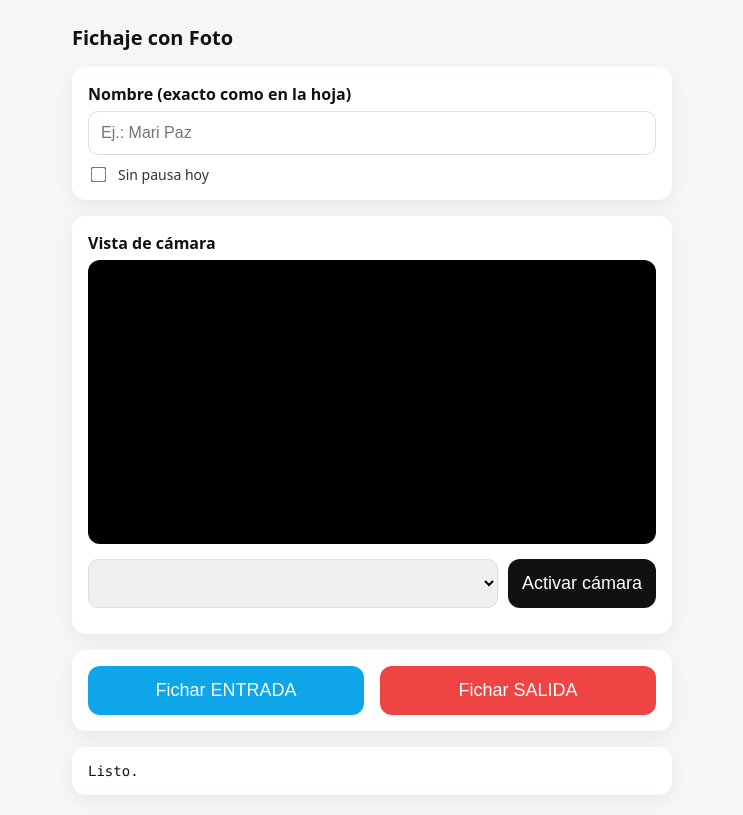
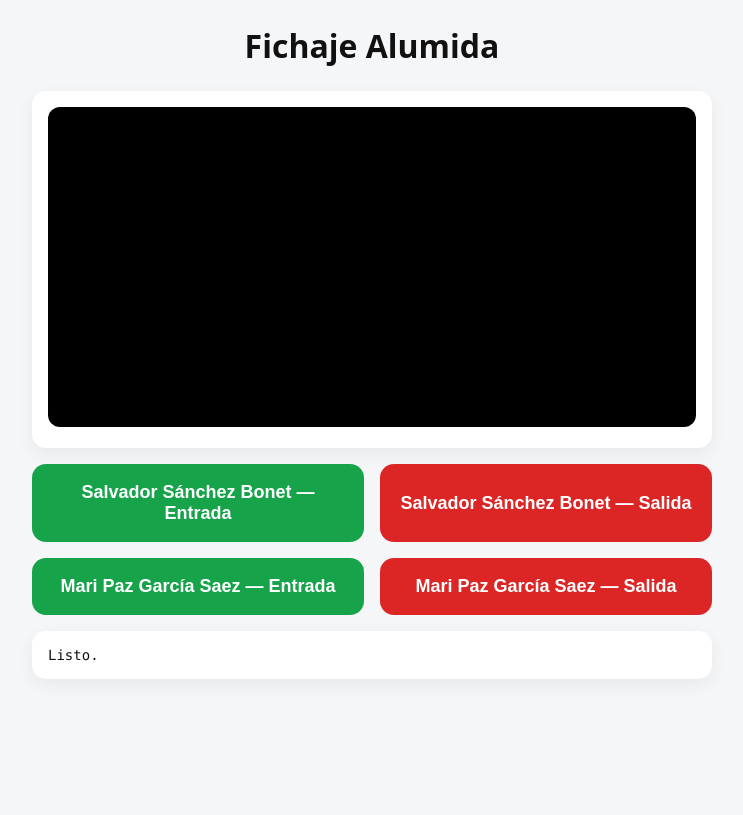
Before and after one commit to sem-auto/Fichaje-plantilla, a plain HTML site: page index.html in a window 1280 px wide. Shown: the whole page, without its empty margins (268-1011 px from the left). Drawn offline with Linux system fonts and the light colour scheme.

Commit message:
Update index.html

```diff
--- a/index.html
+++ b/index.html
@@ -2,57 +2,35 @@
 <html lang="es">
 <head>
 <meta charset="utf-8" />
-  <meta http-equiv="Cache-Control" content="no-cache, no-store, must-revalidate" />
-  <meta http-equiv="Pragma" content="no-cache" />
-  <meta http-equiv="Expires" content="0" />
-  <meta name="viewport" content="width=device-width, initial-scale=1" />
-  <title>Fichaje con Foto</title>
+<meta name="viewport" content="width=device-width,initial-scale=1" />
+<title>Fichaje Alumida (Foto automática)</title>
 <style>
   :root { --gap: 16px; }
-    * { box-sizing: border-box; }
   body { margin:0; font-family: system-ui, Arial, sans-serif; background:#f4f6f8; color:#111; }
-    .wrap { max-width: 640px; margin: 0 auto; padding: 20px; display: grid; gap: var(--gap); }
-    .card { background:#fff; border-radius:14px; padding:16px; box-shadow: 0 6px 18px rgba(0,0,0,.06); }
-    h1 { margin: 4px 0 0; font-size: 20px; font-weight: 700; }
-    label { display:block; font-weight:600; margin-bottom: 6px; }
-    input[type="text"] { width:100%; padding:12px; font-size:16px; border:1px solid #ddd; border-radius:10px; }
-    select { width:100%; padding:10px; border:1px solid #ddd; border-radius:10px; }
-    .row { display:grid; grid-template-columns: 1fr 1fr; gap: var(--gap); }
-    button { width:100%; padding:14px; font-size:18px; border:0; border-radius:12px; cursor:pointer; }
-    .entrada { background:#0ea5e9; color:#fff; }
-    .salida  { background:#ef4444; color:#fff; }
-    .ghost   { background:#111; color:#fff; }
+  .wrap { max-width: 680px; margin: 0 auto; padding: 24px; display:grid; gap: var(--gap); }
+  h1 { text-align:center; margin:0 0 8px; }
+  .grid { display:grid; grid-template-columns: 1fr 1fr; gap: var(--gap); }
+  button { padding:18px; font-size:18px; font-weight:700; border:0; border-radius:14px; cursor:pointer; }
+  .in  { background:#16a34a; color:#fff; }
+  .out { background:#dc2626; color:#fff; }
+  .card { background:#fff; border-radius:14px; padding:16px; box-shadow:0 6px 18px rgba(0,0,0,.06); }
+  video { width:100%; max-height:320px; background:#000; border-radius:12px; transform: scaleX(-1); }
   .status { font-family: ui-monospace, Menlo, Consolas, monospace; font-size:14px; white-space:pre-wrap; }
-    video { width:100%; max-height:340px; background:#000; border-radius:12px; transform: scaleX(-1); }
-    .opt { display:flex; align-items:center; gap:10px; font-size:14px; color:#333; }
-    .opt input { transform: scale(1.2); }
 </style>
 </head>
 <body>
 <div class="wrap">
-    <h1>Fichaje con Foto</h1>
+  <h1>Fichaje Alumida</h1>
 
   <div class="card">
-      <label for="nombre">Nombre (exacto como en la hoja)</label>
-      <input id="nombre" type="text" placeholder="Ej.: Mari Paz" autocomplete="name" />
-      <div class="opt" style="margin-top:10px">
-        <input id="sinPausa" type="checkbox" />
-        <label for="sinPausa" style="margin:0;font-weight:500">Sin pausa hoy</label>
-      </div>
+    <video id="preview" playsinline autoplay muted></video>
   </div>
 
-    <div class="card">
-      <label>Vista de cámara</label>
-      <video id="preview" playsinline autoplay muted></video>
-      <div style="margin:10px 0; display:grid; grid-template-columns: 1fr auto; gap:10px;">
-        <select id="camList"></select>
-        <button class="ghost" id="btnCam" type="button">Activar cámara</button>
-      </div>
-    </div>
-
-    <div class="card row">
-      <button class="entrada" id="btnIn"  type="button">Fichar ENTRADA</button>
-      <button class="salida"  id="btnOut" type="button">Fichar SALIDA</button>
+  <div class="grid">
+    <button class="in"  onclick="fichar(N.SALVADOR, 'entrada')">Salvador Sánchez Bonet — Entrada</button>
+    <button class="out" onclick="fichar(N.SALVADOR, 'salida')">Salvador Sánchez Bonet — Salida</button>
+    <button class="in"  onclick="fichar(N.MARIPAZ,  'entrada')">Mari Paz García Saez — Entrada</button>
+    <button class="out" onclick="fichar(N.MARIPAZ,  'salida')">Mari Paz García Saez — Salida</button>
   </div>
 
   <div class="card status" id="status">Listo.</div>
@@ -60,87 +38,50 @@
 
 <script>
 const WEBAPP_URL = 'https://script.google.com/macros/s/AKfycbz0y-pCfnhnHmOJu8t7ed7_uLyA-qQmZ4x4tKf-uuGst8OCUyTEUORslWzaW5PpwVvT/exec';
+const N = {
+  SALVADOR: 'Salvador Sánchez Bonet',
+  MARIPAZ:  'Mari Paz García Saez',
+};
 
-let stream = null;
-const videoEl = document.getElementById('preview');
-const btnCam  = document.getElementById('btnCam');
-const camList = document.getElementById('camList');
-
-async function listCameras() {
-  const devices = await navigator.mediaDevices.enumerateDevices();
-  const cams = devices.filter(d => d.kind === 'videoinput');
-  camList.innerHTML = '';
-  // Frontal por defecto si el label lo indica
-  cams.forEach((c,i) => {
-    const opt = document.createElement('option');
-    opt.value = c.deviceId;
-    opt.textContent = c.label || `Cámara ${i+1}`;
-    camList.appendChild(opt);
-  });
-  // Selección heurística: etiqueta que contenga 'front', 'frontal', etc.
-  const frontIdx = cams.findIndex(c => /front|frontal|selfie/i.test(c.label));
-  camList.selectedIndex = frontIdx >= 0 ? frontIdx : 0;
-}
-
-async function startCam(deviceId=null) {
-  if (stream) stream.getTracks().forEach(t => t.stop());
-  const constraints = deviceId
-    ? { video: { deviceId: { exact: deviceId } }, audio:false }
-    : { video: { facingMode: { ideal: 'user' } }, audio:false };
-  stream = await navigator.mediaDevices.getUserMedia(constraints);
-  videoEl.srcObject = stream;
-  await videoEl.play();
-}
+let stream = null, videoEl = document.getElementById('preview');
 
 async function initCam() {
   try {
-    await listCameras();
-    await startCam(camList.value || null);
-    btnCam.textContent = 'Reiniciar cámara';
+    stream = await navigator.mediaDevices.getUserMedia({ video:{ facingMode:'user' }, audio:false });
+    videoEl.srcObject = stream;
+    await videoEl.play();
   } catch (e) {
-    setStatus('Activa permisos de cámara o abre en Chrome. Error: ' + e.message);
+    setStatus('Permite el uso de la cámara (Chrome/Edge). Error: ' + e.message);
   }
 }
-btnCam.addEventListener('click', initCam);
-camList.addEventListener('change', () => startCam(camList.value));
-
 function snapshotB64() {
-  const w = videoEl.videoWidth  || 640;
-  const h = videoEl.videoHeight || 480;
-  const c = document.createElement('canvas'); c.width = w; c.height = h;
+  const w = videoEl.videoWidth || 640, h = videoEl.videoHeight || 480;
+  const c = document.createElement('canvas'); c.width=w; c.height=h;
   const ctx = c.getContext('2d');
-  // espejo para que la foto coincida con la vista previa
-  ctx.translate(w, 0); ctx.scale(-1, 1);
+  ctx.translate(w,0); ctx.scale(-1,1); // espejo para coincidir con preview
   ctx.drawImage(videoEl, 0, 0, w, h);
-  return c.toDataURL('image/jpeg', 0.8).split(',')[1];
+  return c.toDataURL('image/jpeg', 0.7).split(',')[1]; // más ligero
 }
-
-async function enviar(tipo) {
-  const nombre = document.getElementById('nombre').value.trim();
-  const sinPausa = document.getElementById('sinPausa').checked ? 'true' : '';
-  if (!nombre) return setStatus('Falta el nombre.');
+async function fichar(nombre, tipo) {
+  try {
     if (!stream) await initCam();
-  setStatus('Enviando...');
-  try {
-    const res = await fetch(WEBAPP_URL, {
-      method: 'POST',
-      headers: { 'Content-Type': 'application/json' },
-      body: JSON.stringify({ nombre, tipo, photo: snapshotB64(), sinPausa })
-    });
+    const fd = new FormData();
+    fd.append('nombre', nombre);
+    fd.append('tipo',   tipo);
+    fd.append('photo',  snapshotB64());
+    setStatus(`Enviando: ${nombre} — ${tipo}...`);
+    const res = await fetch(WEBAPP_URL, { method:'POST', body: fd }); // FormData => sin preflight CORS
+    // Podemos leer respuesta porque no hay preflight
     const txt = await res.text();
-    setStatus('Respuesta: ' + txt);
+    if (navigator.vibrate) navigator.vibrate(60);
+    setStatus('OK ' + nombre + ' — ' + tipo + '\n' + txt);
   } catch (e) {
     setStatus('Error: ' + e.message);
   }
 }
+function setStatus(m) { document.getElementById('status').textContent = m; }
 
-function setStatus(m){ document.getElementById('status').textContent = m; }
-
-document.getElementById('btnIn').addEventListener('click', () => enviar('entrada'));
-document.getElementById('btnOut').addEventListener('click', () => enviar('salida'));
-
-// arranque
-if (location.protocol === 'https:') initCam(); // getUserMedia requiere HTTPS
+if (location.protocol === 'https:') initCam();
 </script>
 </body>
 </html>
```
Lines whose indentation alone changed are shown as unchanged.
